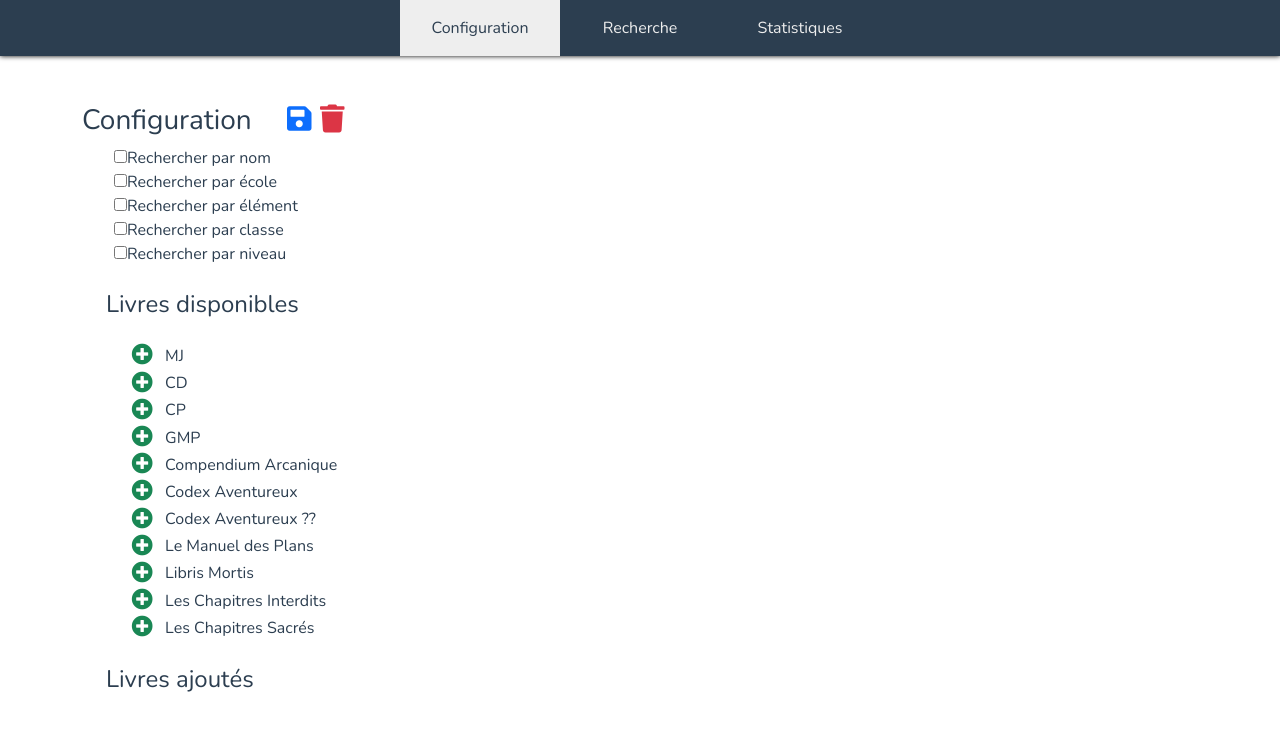
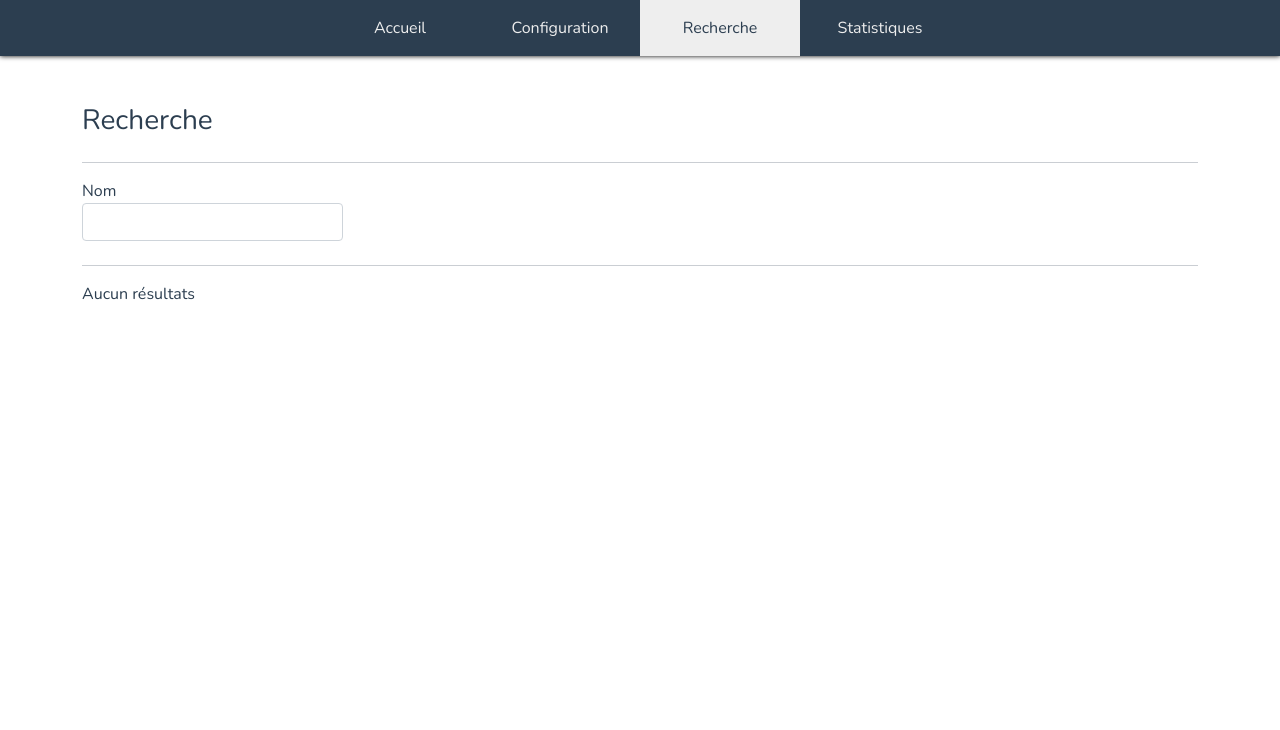
Before and after one commit to Anderiko/vue-js, a Vue app: page / in a window 1280 px wide. Shown: the top 730 px of the page. Built offline with nearby package versions, Linux system fonts and the light colour scheme; the HTML template or start-up script is replaced by a standard one.

Commit message:
config + data edit + search done

```diff
--- a/src/App.vue
+++ b/src/App.vue
@@ -1,19 +1,22 @@
 <template>
   <div id="appTest">
     <nav class="custom-navbar">
-      <a v-on:click="activeTab = 0" v-bind:class="[activeTab === 0 ? 'active' : '']">Configuration</a>
-      <a v-on:click="activeTab = 1" v-bind:class="[activeTab === 1 ? 'active' : '']">Recherche</a>
-      <a v-on:click="activeTab = 2" v-bind:class="[activeTab === 2 ? 'active' : '']">Statistiques</a>
+      <a v-on:click="activeTab = 0" v-bind:class="[activeTab === 0 ? 'active' : '']">Accueil</a>
+      <a v-on:click="activeTab = 1" v-bind:class="[activeTab === 1 ? 'active' : '']">Configuration</a>
+      <a v-on:click="activeTab = 2" v-bind:class="[activeTab === 2 ? 'active' : '']">Recherche</a>
+      <a v-on:click="activeTab = 3" v-bind:class="[activeTab === 3 ? 'active' : '']">Statistiques</a>
     </nav>
     <div class="tabs container">
-      <ConfigTab v-if="activeTab === 0" v-model="config"/>
-      <SearchTab v-if="activeTab === 1" v-bind:spellArray="spellArray"/>
-      <StatsTab  v-if="activeTab === 2" v-bind:spellArray="spellArray"/>
+      <HomeTab   v-if="activeTab === 0"/>
+      <ConfigTab v-if="activeTab === 1" v-model="config"/>
+      <SearchTab v-if="activeTab === 2" v-bind:searchData="searchData" v-bind:config="config"/>
+      <StatsTab  v-if="activeTab === 3" v-bind:spellArray="searchData.all"/>
     </div>
   </div>
 </template>
 
 <script>
+import HomeTab from './components/HomeTab'
 import ConfigTab from './components/ConfigTab'
 import SearchTab from './components/SearchTab'
 import StatsTab from './components/StatsTab'
@@ -24,14 +27,20 @@ export default {
   components: {
     StatsTab,
     SearchTab,
-    ConfigTab
+    ConfigTab,
+    HomeTab
   },
   data () {
     return {
-      spellArray: sortTable,
-      activeTab: 0,
+      activeTab: 2,
       config: config(),
-      testData: 'test'
+      searchData: {
+        all: sortTable,
+        schoolSearch: extract(2),
+        elementSearch: extract(3).flat().filter(unique).sort(),
+        classSearch: classSearch(),
+        levelSearch: levelSearch()
+      }
     }
   },
   methods: {
@@ -40,6 +49,9 @@ export default {
     },
     delCookie (name) {
       delCookie(name)
+    },
+    resetConfig () {
+      this.config = config()
     }
   }
 }
@@ -47,14 +59,13 @@ export default {
 function config () {
   let defaultConfig = {
     check: {
-      nameSearch: false,
       schoolSearch: false,
       elementSearch: false,
       classSearch: false,
       levelSearch: false
     },
     arrays: {
-      availableBooks: spellBooks(),
+      availableBooks: extract(0).sort(),
       spellBookSearch: []
     }
   }
@@ -62,21 +73,49 @@ function config () {
   return config == null ? defaultConfig : config
 }
 
-function unique (value, index, self) {
-  return self.indexOf(value) === index
+function unique (currElt, index, array) {
+  return array.indexOf(currElt) === index
 }
 
-function spellBooks () {
+function extract (index) {
   let temp = []
+
   sortTable.forEach((elt) => {
-    temp.push(elt[0])
+    temp.push(elt[index])
   })
-  return temp.filter(unique)
+
+  return temp.filter(unique).sort()
+}
+
+function classSearch () {
+  let temp = []
+
+  extract(4).forEach((arr) => {
+    arr.forEach((elt) => {
+      temp.push(elt[0])
+    })
+  })
+
+  return temp.filter(unique).sort()
+}
+
+function levelSearch () {
+  let temp = []
+
+  extract(4).forEach((arr) => {
+    arr.forEach((elt) => {
+      temp.push(elt[1])
+    })
+  })
+
+  return temp.filter(unique).sort()
 }
 
 // ========  COOKIES  ========
 function setCookie (name, value) {
-  document.cookie = [name, '=', JSON.stringify(value), '; path=/;'].join('')
+  let expire = new Date()
+  expire.setTime(expire.getTime() + 7 * 24 * 60 * 60 * 1000) // +7 jours
+  document.cookie = [name, '=', JSON.stringify(value), '; path=/; expires=' + expire.toUTCString()].join('')
 }
 
 function getCookie (name) {
--- a/src/components/ConfigBooks.vue
+++ b/src/components/ConfigBooks.vue
@@ -1,15 +1,15 @@
 <template>
   <div class="bookSelection">
-    <h4>Livres disponibles</h4>
+    <h4 class="mb-2">Livres disponibles</h4>
     <ul class="available" style="list-style-type: none">
       <li v-bind:key="index" v-for="(name, index) in value.availableBooks">
-        <a v-on:click="addBook(index, name)" class="book-link text-success"> <i class="fas fa-lg fa-plus-circle"></i> </a> {{ name }}
+        <a v-on:click="addBook(index, name)" class="book-link text-success" title="Ajouter"> <i class="fas fa-lg fa-plus-circle"></i> </a> {{ name }}
       </li>
     </ul>
-    <h4>Livres ajoutés</h4>
+    <h4 class="mb-2">Livres ajoutés</h4>
     <ul class="selected" style="list-style-type: none">
       <li v-bind:key="index" v-for="(name, index) in value.spellBookSearch">
-        <a v-on:click="delBook(index, name)" class="book-link text-danger"><i class="fas fa-lg fa-minus-circle"></i></a> {{ name }}
+        <a v-on:click="delBook(index, name)" class="book-link text-danger" title="Supprimer"><i class="fas fa-lg fa-minus-circle"></i></a> {{ name }}
       </li>
     </ul>
   </div>
@@ -23,10 +23,15 @@ export default {
     addBook (index, name) {
       this.value.availableBooks.splice(index, 1)
       this.value.spellBookSearch.push(name)
+      this.sortArrays()
     },
     delBook (index, name) {
       this.value.spellBookSearch.splice(index, 1)
       this.value.availableBooks.push(name)
+    },
+    sortArrays () {
+      this.value.spellBookSearch.sort()
+      this.value.availableBooks.sort()
     }
   }
 }
@@ -38,16 +43,4 @@ export default {
     text-decoration: none;
     margin-right: .5em;
   }
-
-  ul {
-    margin-left: 1em;
-  }
-
-  ul li {
-    padding: .1em;
-  }
-
-  h4 {
-    margin: 1em;
-  }
 </style>
--- a/src/components/ConfigTab.vue
+++ b/src/components/ConfigTab.vue
@@ -1,12 +1,14 @@
 <template>
-  <div class="mt-5">
-    <h3 class="text-start">Configuration
-      <a v-on:click="setCookie" class="save-buttons text-primary"><i class="fas fa-save"></i></a>
-      <a v-on:click="delCookie" class="save-buttons text-danger"><i class="fas fa-trash"></i></a></h3>
+  <div class="mt-5 config">
+    <h3 class="text-start mb-4">Configuration
+      <a v-on:click="setCookie" class="save-buttons text-primary" title="Sauvegarder"><i class="fas fa-save"></i></a>
+      <a v-on:click="delCookie" class="save-buttons text-danger" title="Supprimer la sauvegarde"><i class="fas fa-trash"></i></a></h3>
+    <hr>
+    <h4 class="mb-2">Critères de recherche</h4>
     <ul style="list-style-type: none">
       <li v-bind:key="name" v-for="(val, name) in value.check">
-        <input type="checkbox" :value="val" :id="name" v-on:input="updateParent($event.target.checked, name, 'check')" v-model="value['check'][name]">
-        <label :for="name">{{ configTitle[name] }}</label>
+        <label><input type="checkbox" :value="val" v-on:input="updateParent($event.target.checked, name, 'check')" v-model="value['check'][name]">
+        {{ configTitle[name] }}</label>
       </li>
     </ul>
     <ConfigBooks v-model="value.arrays"/>
@@ -29,12 +31,12 @@ export default {
     },
     delCookie () {
       this.$parent.delCookie('config')
+      this.$parent.resetConfig()
     }
   },
   data () {
     return {
       configTitle: {
-        nameSearch: 'Rechercher par nom',
         schoolSearch: 'Rechercher par école',
         elementSearch: 'Rechercher par élément',
         classSearch: 'Rechercher par classe',
@@ -45,14 +47,42 @@ export default {
 }
 </script>
 
-<style scoped>
-  .save-buttons {
+<style>
+  .config .save-buttons {
     cursor: pointer;
     text-decoration: none;
+    padding-right: .3em;
   }
 
-  .save-buttons:first-child {
+  .config .save-buttons:first-child {
     padding-left: 1em;
-    padding-right: .3em;
+  }
+
+  .config h4 {
+    margin: 1em;
+  }
+
+  .config ul {
+    margin-left: 1em;
+  }
+
+  .config ul li {
+    padding: .1em;
+    display: flex;
+    justify-content: start;
+    align-items: baseline;
+  }
+
+  .config label {
+    display: flex;
+    justify-content: start;
+    align-items: center;
+  }
+
+  .config input[type="checkbox"] {
+    height: 20px;
+    width: 20px;
+    display: block;
+    margin-right: .5em;
   }
 </style>
--- /dev/null
+++ b/src/components/HomeTab.vue
@@ -0,0 +1,28 @@
+<template>
+  <div class="mt-5">
+    <h3 class="text-start mb-4">Accueil</h3>
+    <hr>
+    <h4 class="mb-2">Onglet configuration</h4>
+    <p>Vous pouvez y éditer votre configuration pour la recherche des sorts, la configuration sera conservée tant que vous ne quittez pas la page.</p>
+    <p>Si vous souhaitez conserver la configuration, même après la fermeture de votre navigateur, appuyez sur le bouton sauvegarder : <i class="fas fa-lg fa-save text-primary"></i><br>
+      Pour supprimer la configuration ainsi que la sauvegarde, appuyez sur le bouton supprimer : <i class="fas fa-lg fa-trash text-danger"></i><br>
+      <small><em>La configuration est sauvegardée pendant 7 jours maximum.</em></small></p>
+    <h4 class="mb-2">Onglet Recherche</h4>
+    <p>Trouver une explication une fois la page terminée.</p>
+    <h4 class="mb-2">Onglet Statistiques</h4>
+    <p>Statistiques basiques momdélisées avec des graphiques.</p>
+  </div>
+</template>
+
+<script>
+export default {
+  name: 'HomeTab'
+}
+</script>
+
+<style scoped>
+  p {
+    margin-left: 1em;
+    padding-left: 2em;
+  }
+</style>
--- /dev/null
+++ b/src/components/SearchName.vue
@@ -0,0 +1,30 @@
+<template>
+  <div class="row">
+    <div class="searchName col-md-3">
+      <label for="searchName">Nom</label>
+      <input type="text" v-model="name" id="searchName" v-on:input="updateParent" class="nameSearch form-control">
+    </div>
+  </div>
+</template>
+
+<script>
+export default {
+  name: 'SearchName',
+  props: ['value'],
+  methods: {
+    updateParent () {
+      this.$emit('input', this.name)
+      this.$parent.search()
+    }
+  },
+  data () {
+    return {
+      name: this.value
+    }
+  }
+}
+</script>
+
+<style scoped>
+
+</style>
--- /dev/null
+++ b/src/components/SearchResult.vue
@@ -0,0 +1,28 @@
+<template>
+  <div class="searched-item">
+    <ul>
+      <li v-bind:key="index" v-for="(result, index) in results">
+        <Spell v-bind:spell="result" v-bind:index="index"/>
+      </li>
+    </ul>
+    <p v-if="!results.length">Aucun résultats</p>
+  </div>
+</template>
+
+<script>
+import Spell from './Spell'
+
+export default {
+  name: 'SearchResult',
+  props: ['results'],
+  components: {Spell}
+}
+</script>
+
+<style scoped>
+  ul {
+    list-style-type: none;
+    padding: 0;
+    margin: 0;
+  }
+</style>
--- /dev/null
+++ b/src/components/SearchSelect.vue
@@ -0,0 +1,31 @@
+<template>
+  <div class="searchSelect col-md-3">
+    <label :for="'select_' + label">{{ label }}</label>
+    <select :id="'select_' + label" class="form-select" v-model="selected" v-on:change="updateParent">
+      <option value="" disabled selected>Selection...</option>
+      <option v-for="(val, id) in array" v-bind:key="id" :value="val">{{ val }}</option>
+    </select>
+  </div>
+</template>
+
+<script>
+export default {
+  name: 'SearchSelect',
+  props: ['array', 'label', 'value'],
+  data () {
+    return {
+      selected: this.value
+    }
+  },
+  methods: {
+    updateParent () {
+      this.$emit('input', this.selected)
+      this.$parent.search()
+    }
+  }
+}
+</script>
+
+<style scoped>
+
+</style>
--- a/src/components/SearchTab.vue
+++ b/src/components/SearchTab.vue
@@ -1,38 +1,100 @@
 <template>
   <div class="mt-5">
-    <h3 class="text-start">Recherche</h3>
-    <ul style="list-style-type:none;">
-      <li v-bind:key="index" v-for="(values, index) in spellArray[0]">
-        <strong>{{ categories[index] }} : </strong>{{ values }}
-      </li>
-    </ul>
+    <h3 class="text-start mb-4">Recherche</h3>
+    <hr>
+    <SearchName v-model="searchName"/>
+    <div class="searchInputs row mt-2">
+      <SearchSelect v-if="config.check.schoolSearch" v-model="schoolSearch" v-bind:array="searchData.schoolSearch" v-bind:label="'École'"/>
+      <SearchSelect v-if="config.check.elementSearch" v-model="elementSearch" v-bind:array="searchData.elementSearch" v-bind:label="'Élément'"/>
+      <SearchSelect v-if="config.check.classSearch" v-model="classSearch" v-bind:array="searchData.classSearch" v-bind:label="'Classe'"/>
+      <SearchSelect v-if="config.check.levelSearch" v-model="levelSearch" v-bind:array="searchData.levelSearch" v-bind:label="'Niveau'"/>
+    </div>
+    <hr>
+    <SearchResult v-bind:results="results"/>
   </div>
 </template>
 
 <script>
+import SearchResult from './SearchResult'
+import SearchSelect from './SearchSelect'
+import SearchName from './SearchName'
+
 export default {
-  name: 'spellArray',
-  props: ['spellArray'],
+  name: 'SearchTab',
+  components: {SearchName, SearchSelect, SearchResult},
+  props: ['searchData', 'config'],
   data () {
     return {
-      categories: [
-        'Livre',
-        'Nom',
-        'Ecole',
-        'Branches',
-        'Classes',
-        'Composantes',
-        'Temps d:\'incantation',
-        'Portée',
-        'Cible',
-        'Durée',
-        'Jet de sauvegarde',
-        'Résistance à la magie',
-        'Description',
-        'Nécessaire'
-      ]
+      searchName: '',
+      schoolSearch: '',
+      elementSearch: '',
+      classSearch: '',
+      levelSearch: '',
+      results: []
     }
+  },
+  methods: {
+    search () {
+      this.results = this.getResults()
+    },
+    getResults () {
+      return this.applyFilters(this.searchData.all)
+    },
+    applyFilters (tab) {
+      tab = tab.filter(booksFilter, this.config)
+
+      if (this.config.check.schoolSearch === true) tab = tab.filter(schoolFilter, this.schoolSearch)
+
+      if (this.config.check.elementSearch === true) tab = tab.filter(elementFilter, this.elementSearch)
+
+      if (this.config.check.classSearch === true) tab = tab.filter(classFilter, this.classSearch)
+
+      if (this.config.check.levelSearch === true) tab = tab.filter(levelFilter, this.levelSearch)
+
+      tab = tab.filter(nameFilter, this.searchName.toLowerCase())
+      return tab
+    }
+  },
+  mounted () {
+    this.search()
   }
+}
+
+// ====== FILTERS ======
+function booksFilter (currElt) {
+  return this.arrays.spellBookSearch.indexOf(currElt[0]) !== -1
+}
+
+function nameFilter (currElt) {
+  return currElt[1].toLowerCase().indexOf(this) > -1
+}
+
+function schoolFilter (currElt) {
+  return currElt[2].toLowerCase() === this.toLowerCase()
+}
+
+function elementFilter (currElt) {
+  return currElt[3].map(elt => elt.toLowerCase()).indexOf(this.toLowerCase()) > -1
+}
+
+function classFilter (currElt) {
+  let res = false
+
+  currElt[4].forEach(elt => {
+    if (elt[0].toLowerCase() === this.toLowerCase()) res = true
+  })
+
+  return res
+}
+
+function levelFilter (currElt) {
+  let res = false
+
+  currElt[4].forEach(elt => {
+    if (elt[1] === this) res = true
+  })
+
+  return res
 }
 </script>
 
--- /dev/null
+++ b/src/components/Spell.vue
@@ -0,0 +1,58 @@
+<template>
+  <div class="spell">
+    <h5 @click="show = !show" class="p-2">{{ spell[1] }}</h5>
+    <ul class="spellDetail" v-if="show">
+      <li v-for="(prop, index) in spell" v-bind:key="index">
+        <strong>{{ index }} - {{ categories[index] }}</strong> : {{ prop }}
+      </li>
+    </ul>
+  </div>
+</template>
+
+<script>
+export default {
+  name: 'Spell',
+  props: ['spell', 'index'],
+  data () {
+    return {
+      categories: [
+        'Livre',
+        'Nom',
+        'Ecole',
+        'Branches',
+        'Classes',
+        'Composantes',
+        'Temps d:\'incantation',
+        'Portée',
+        'Cible',
+        'Durée',
+        'Jet de sauvegarde',
+        'Résistance à la magie',
+        'Description',
+        'Nécessaire'
+      ],
+      show: false
+    }
+  }
+}
+</script>
+
+<style scoped>
+  .spell h5 {
+    padding: 1em 2em;
+    margin: 0;
+    cursor: pointer;
+    transition: .3s;
+  }
+
+  .spell h5:hover {
+    background-color: rgba(100, 100, 100, 0.1);
+  }
+
+  .spellDetail {
+    list-style-type: none;
+    border-left: 2px solid rgba(100, 100, 100, .3);
+    margin-left: 1em;
+    padding-left: 1em;
+  }
+</style>
--- a/src/components/StatsTab.vue
+++ b/src/components/StatsTab.vue
@@ -1,6 +1,7 @@
 <template>
   <div class="mt-5">
-    <h3 class="text-start">Statistiques</h3>
+    <h3 class="text-start mb-4">Statistiques</h3>
+    <hr>
     <p>{{ spellArray[0] }}</p>
   </div>
 </template>
```
Also changed, not shown: src/components/TestShow.vue (deleted, +0 -23 lines), static/data.min.js.
